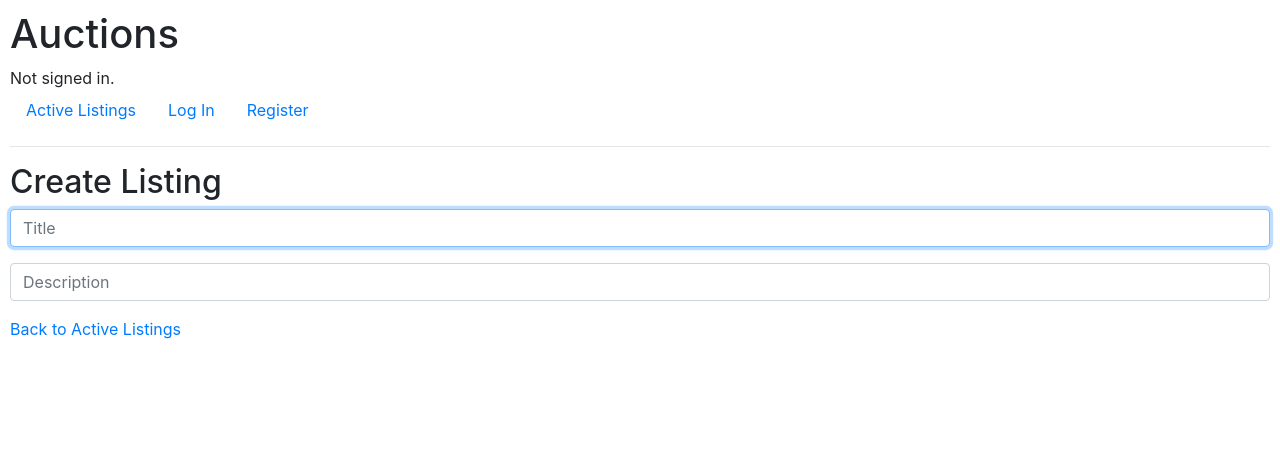
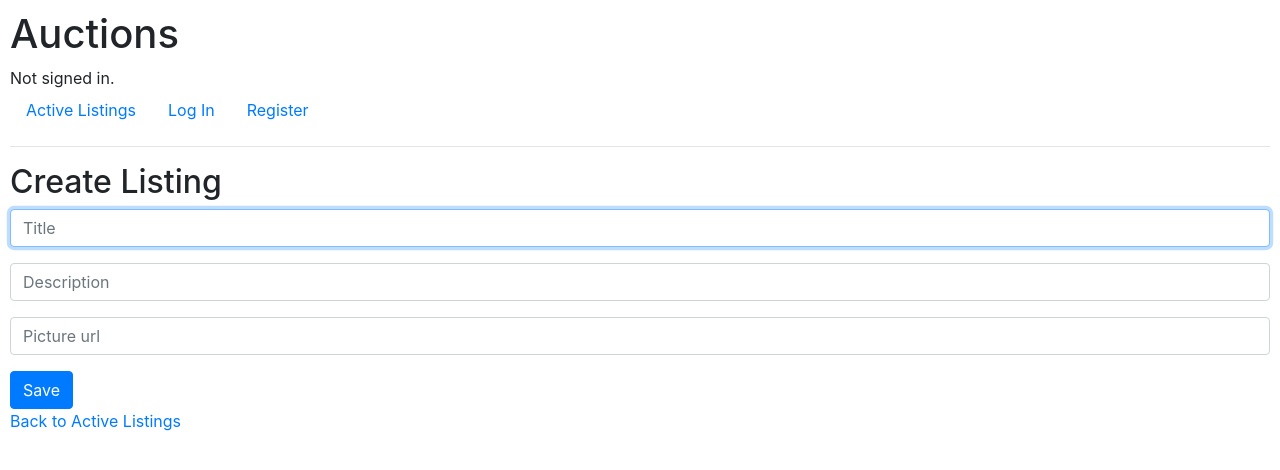
Before and after one commit to neteng0911/carpool, a Django app: template commerce/auctions/templates/auctions/create_listing.html in a window 1280 px wide. Shown: the top 470 px of the page. Run offline with Django 3.2, Linux system fonts and the light colour scheme; the template is opened without the code that fills it, so the values that code supplies are empty; some libraries are stand-ins or nearby versions.

Commit message:
add listing not working

```diff
--- a/commerce/auctions/templates/auctions/create_listing.html
+++ b/commerce/auctions/templates/auctions/create_listing.html
@@ -16,7 +16,10 @@
         <div class="form-group">
             <input class="form-control" type="text" name="description" placeholder="Description">
         </div>
-
+        <div class="form-group">
+            <input class="form-control" type="text" name="picture_url" placeholder="Picture url">
+        </div>
+            <input class="btn btn-primary" type="submit" value="Save">
     </form>
 
     <a href="{% url 'index' %}">Back to Active Listings</a>
--- a/commerce/auctions/views.py
+++ b/commerce/auctions/views.py
@@ -72,8 +72,9 @@ def create_listing(request):
 
         title=request.POST["title"]
         description=request.POST["description"]
-        listing = Listing.objects.create_listing(title,description)
+        picture_url=request.POST["picture_url"]
+        listing = Listing.objects.create_listing(title,description,picture_url)
         listing.save()
         return listing(listing.id)
     else:
-        return render(request, "auctions/create_listings.html")
+        return render(request, "auctions/create_listing.html")
```
